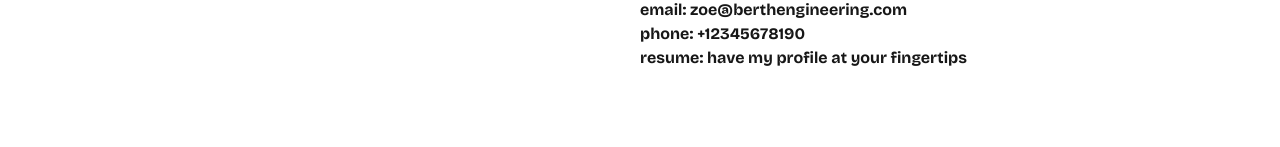
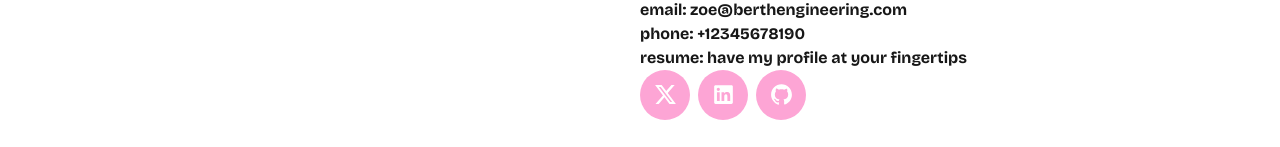
Before and after one commit to zani0/byzoe, a Next.js app in the folder by-zoe/: page / in a window 1280 px wide. Shown: the part 2158-2305 px from the top of the page. After the commit the page ends 2278 px from the top, so only its background shows below. Built offline with nearby package versions, Linux system fonts and the light colour scheme.

Commit message:
updated social icons

```diff
--- a/by-zoe/public/icons/icons.tsx
+++ b/by-zoe/public/icons/icons.tsx
@@ -1,8 +1,8 @@
 export function Instagram(props: any) {
   return (
     <svg
-      width="80"
-      height="80"
+      width="25"
+      height="25"
       viewBox="0 0 24 24"
       fill="none"
       xmlns="http://www.w3.org/2000/svg"
@@ -23,8 +23,8 @@ export function Instagram(props: any) {
 export function X(props: any) {
   return (
     <svg
-      width="80"
-      height="80"
+      width="25"
+      height="25"
       viewBox="0 0 24 24"
       fill="none"
       xmlns="http://www.w3.org/2000/svg"
@@ -41,8 +41,8 @@ export function X(props: any) {
 export function Github(props: any) {
   return (
     <svg
-      width="80"
-      height="80"
+      width="25"
+      height="25"
       viewBox="0 0 24 24"
       fill="none"
       xmlns="http://www.w3.org/2000/svg"
@@ -59,8 +59,8 @@ export function Github(props: any) {
 export function Linkedin(props: any) {
   return (
     <svg
-      width="80"
-      height="80"
+      width="25"
+      height="25"
       viewBox="0 0 24 24"
       fill="none"
       xmlns="http://www.w3.org/2000/svg"
--- a/by-zoe/src/app/page.tsx
+++ b/by-zoe/src/app/page.tsx
@@ -179,10 +179,10 @@ export default function Navigation() {
               </ul>
             </div>
             <div>
-              <ul className="flex">
+              <ul className="flex gap-2">
                 {socials.map((item) => (
                   <li key={item.name}>
-                    <Link href={item.url}>{item.icon}</Link>
+                    <Link className="flex w-[50px] h-[50px] bg-pink-300 hover:bg-pink-300/70 items-center justify-center rounded-full"  target="_blank" href={item.url}>{item.icon}</Link>
                   </li>
                 ))}
               </ul>
```
